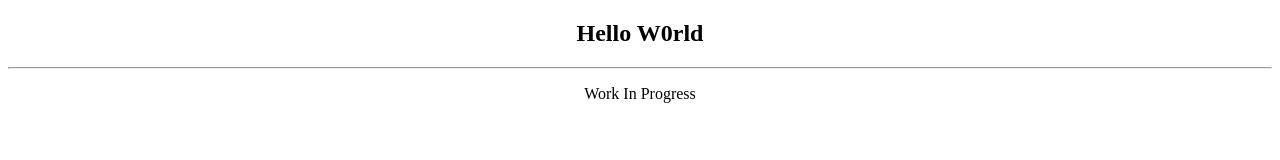
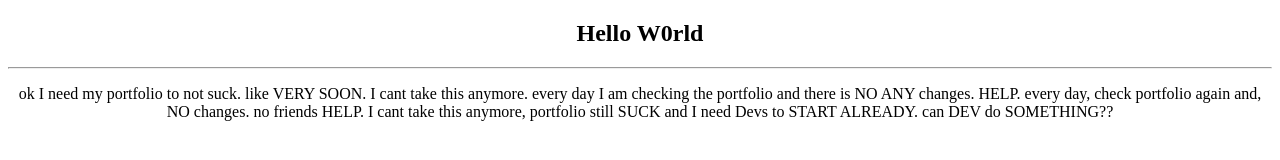
Before and after one commit to ashish4x/heyashish, a plain HTML site: page index.html in a window 1280 px wide. Drawn offline with Linux system fonts and the light colour scheme.

Commit message:
can devs do something?

```diff
--- a/index.html
+++ b/index.html
@@ -13,7 +13,11 @@
 
         <h2>Hello W0rld</h2>
         <hr>
-        <p>Work In Progress</p>
+        <p>ok I need my portfolio to not suck. like VERY SOON. I cant take this anymore. every day I am checking the
+            portfolio and
+            there is NO ANY changes. HELP. every day, check portfolio again and, NO changes. no friends HELP. I cant
+            take this anymore, portfolio still SUCK and
+            I need Devs to START ALREADY. can DEV do SOMETHING??</p>
     </center>
 </body>
 
```
